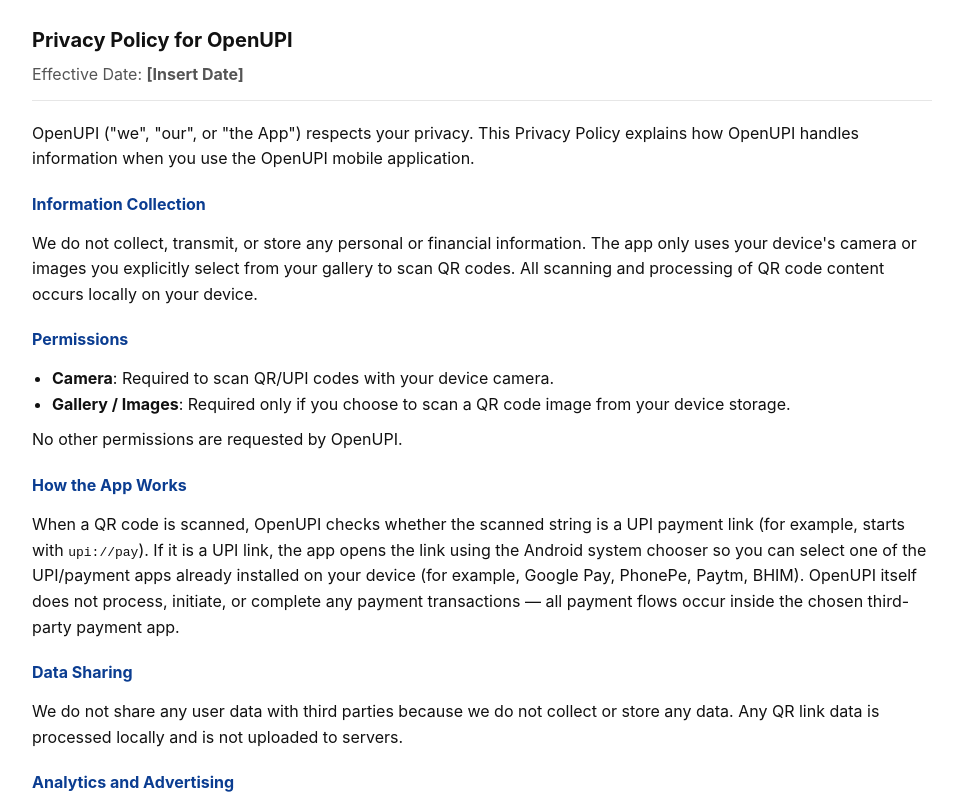
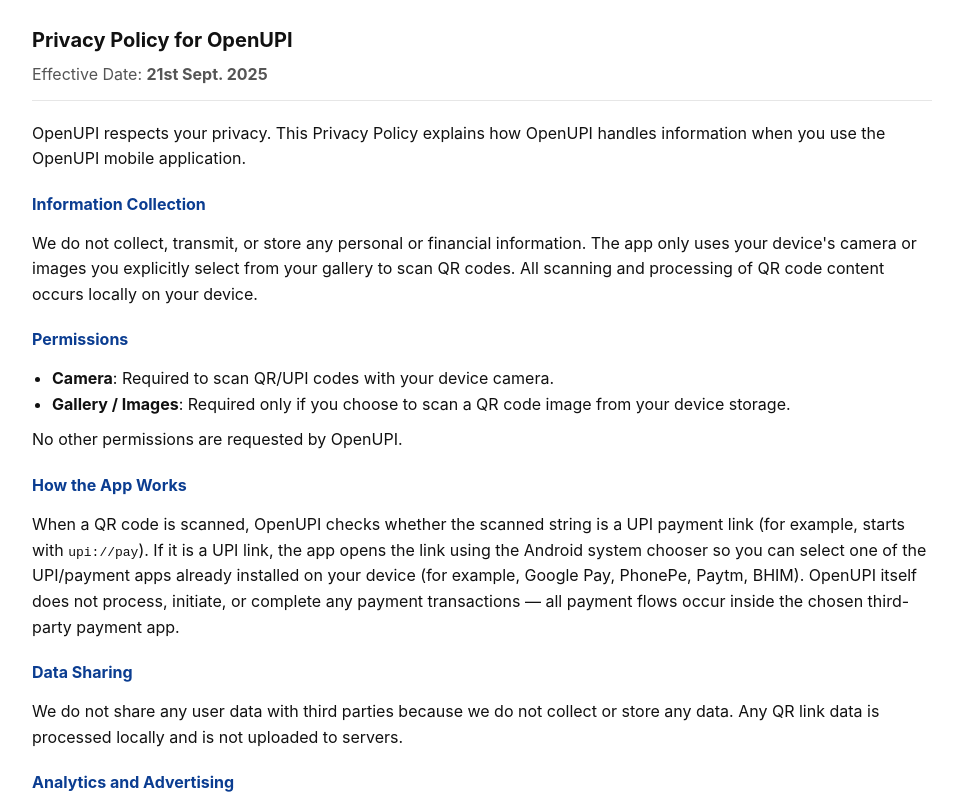
Before and after one commit to gaurav-sync/openupi-docs, a plain HTML site: page privacy-policy.html in a window 1280 px wide. Shown: the top 800 px of the page, without its empty margins (158-1115 px from the left). Drawn offline with Linux system fonts and the light colour scheme.

Commit message:
updated privacy

```diff
--- a/privacy-policy.html
+++ b/privacy-policy.html
@@ -20,12 +20,13 @@
 <body>
   <header>
     <h1>Privacy Policy for OpenUPI</h1>
-    <p class="lead">Effective Date: <strong>[Insert Date]</strong></p>
+    <p class="lead">Effective Date: <strong>21st Sept. 2025</strong></p>
   </header>
 
   <section>
-    <p>OpenUPI ("we", "our", or "the App") respects your privacy. This Privacy Policy explains how OpenUPI handles information when you use the OpenUPI mobile application.</p>
+    <p>OpenUPI respects your privacy. This Privacy Policy explains how OpenUPI handles information when you use the OpenUPI mobile application.</p>
   </section>
+  <!-- ("we", "our", or "the App") -->
 
   <h2>Information Collection</h2>
   <p>We do not collect, transmit, or store any personal or financial information. The app only uses your device's camera or images you explicitly select from your gallery to scan QR codes. All scanning and processing of QR code content occurs locally on your device.</p>
@@ -61,7 +62,7 @@
 
   <h2>Contact</h2>
   <p>If you have questions or concerns about this Privacy Policy, please contact us at: <br>
-    <a href="mailto:[your email address here]">[your email address here]</a>
+    <a href="mailto:gauravsapkal1997@gmail.com">gauravsapkal1997@gmail.com</a>
   </p>
 
   <footer>
```
